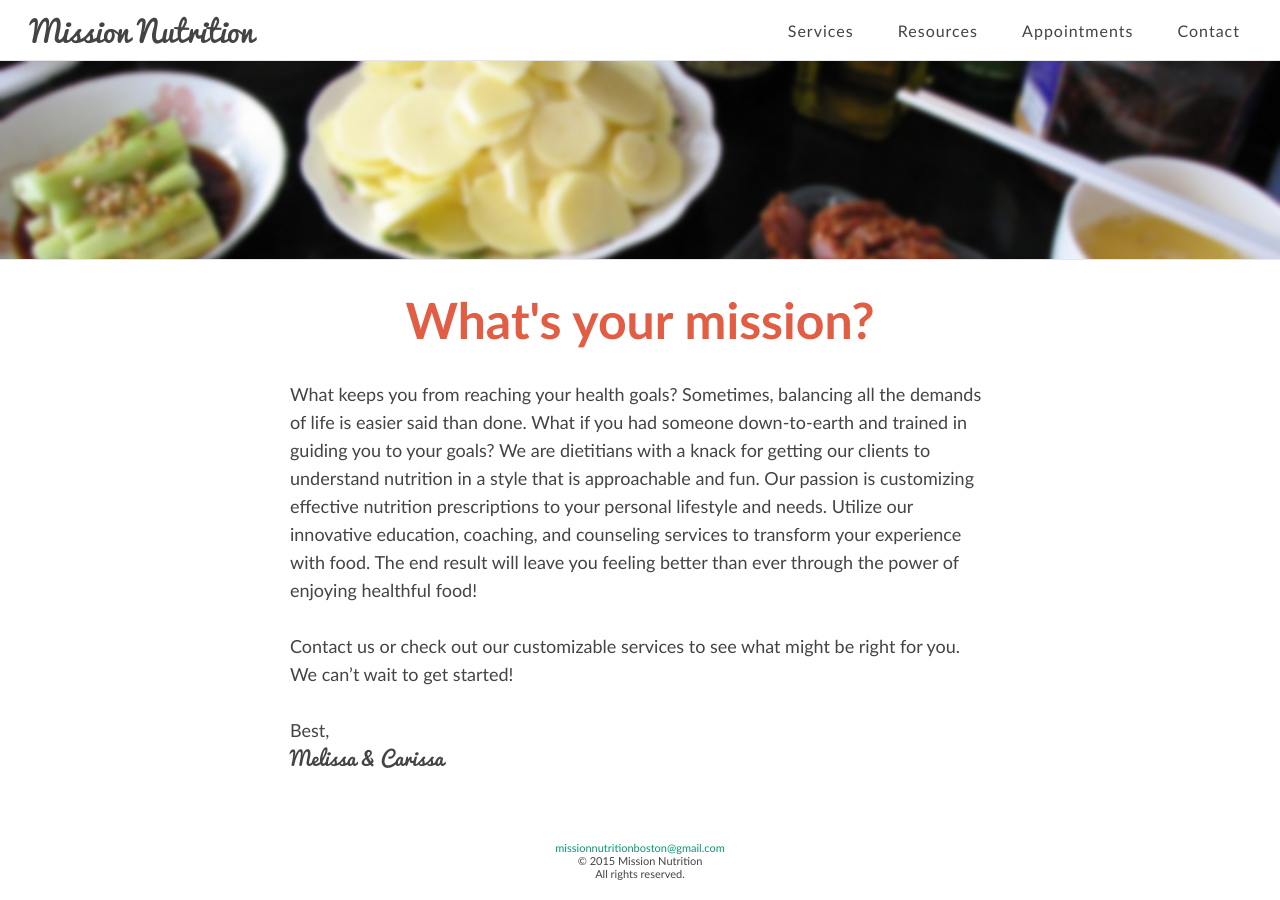
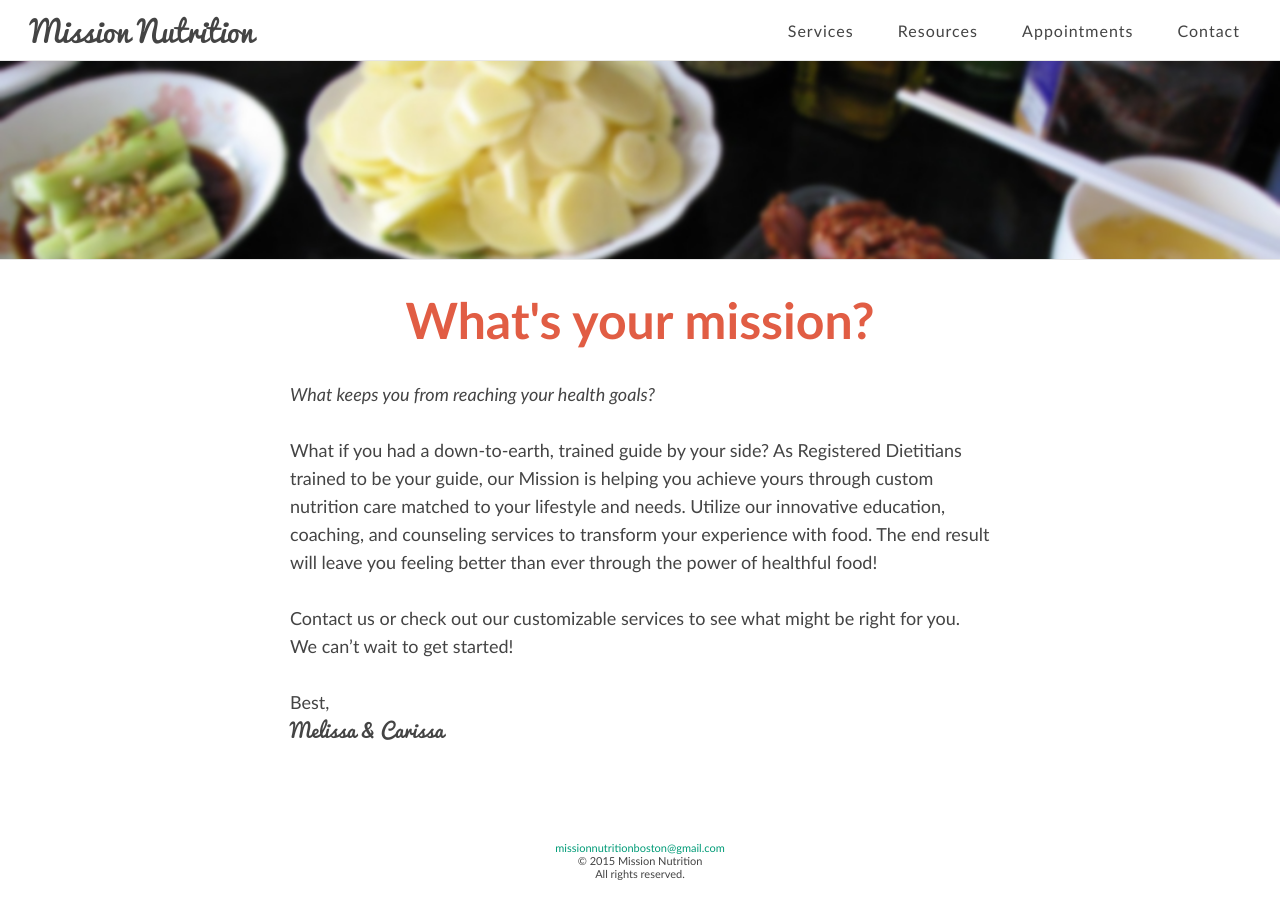
Before and after one commit to davelandry/missionnutrition, a Jekyll site: the page built from index.html, in a window 1280 px wide. Built offline with Jekyll 4.4.1, drawn with Linux system fonts in a browser that asks for light colours.

Commit message:
updated text

```diff
--- a/index.html
+++ b/index.html
@@ -5,7 +5,9 @@ image: foodprep
 ---
 
 <p>
-  What keeps you from reaching your health goals? Sometimes, balancing all the demands of life is easier said than done. What if you had someone down-to-earth and trained in guiding you to your goals? We are dietitians with a knack for getting our clients to understand nutrition in a style that is approachable and fun. Our passion is customizing effective nutrition prescriptions to your personal lifestyle and needs. Utilize our innovative education, coaching, and counseling services to transform your experience with food. The end result will leave you feeling better than ever through the power of enjoying healthful food!
+  <i>What keeps you from reaching your health goals?</i>
+  <br><br>
+  What if you had a down-to-earth, trained guide by your side? As Registered Dietitians trained to be your guide, our Mission is helping you achieve yours through custom nutrition care matched to your lifestyle and needs. Utilize our innovative education, coaching, and counseling services to transform your experience with food. The end result will leave you feeling better than ever through the power of healthful food!
   <br><br>
   Contact us or check out our customizable services to see what might be right for you. We can’t wait to get started!
   <br><br>
```
